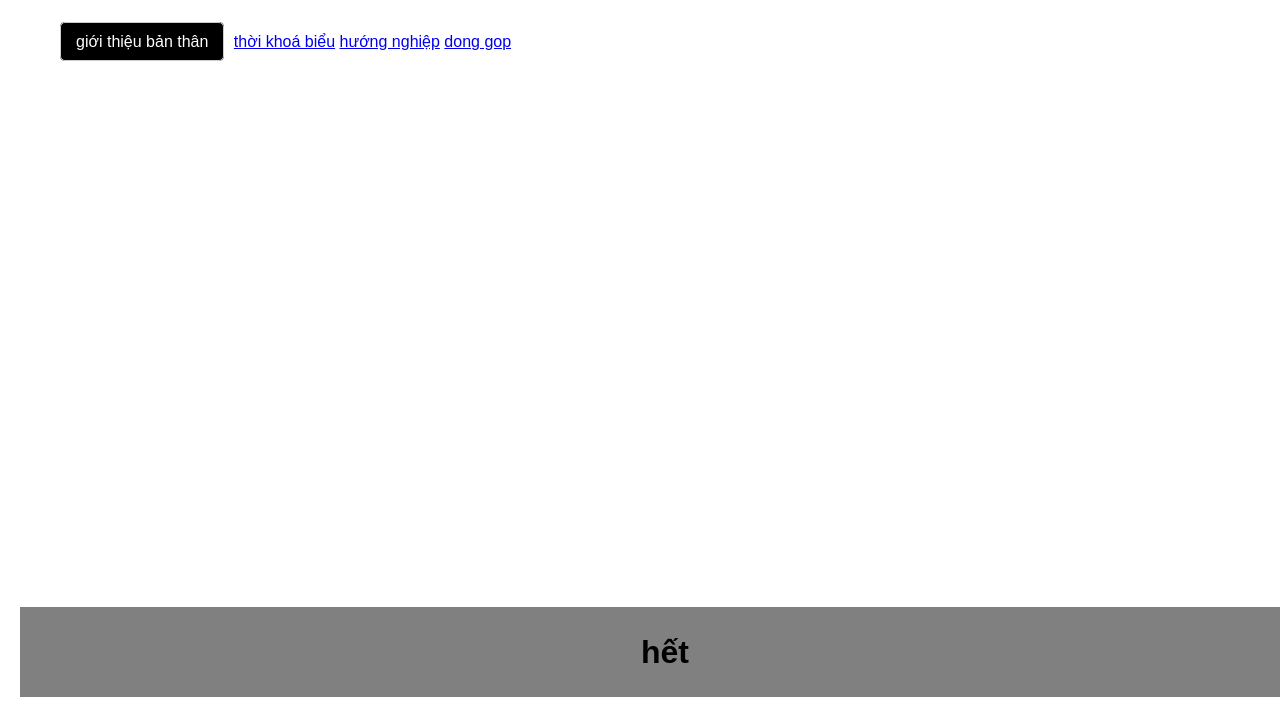
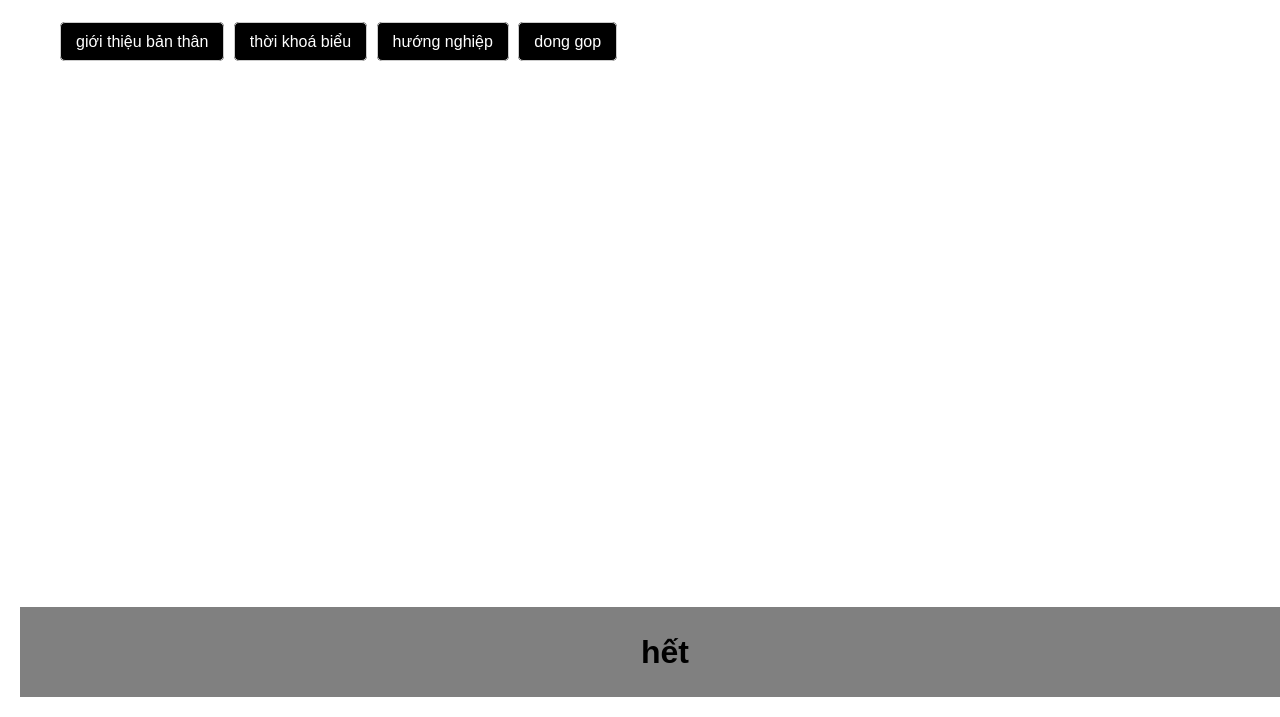
Before and after one commit to baokhuu11/sussybaka, a plain HTML site: page login.html in a window 1280 px wide. Shown: the part 103-820 px from the top of the page. Drawn offline with Linux system fonts and the light colour scheme.

Commit message:
Update login.html

```diff
--- a/login.html
+++ b/login.html
@@ -17,9 +17,9 @@
     <div class="left-column"> <span>
       <ol>
           <a href="contents/gioithieubanthan.html" target="noidung" class="chu">giới thiệu bản thân</a>
-          <a href="contents/tkb.html" target="noidung">thời khoá biểu</a>
-          <a href="contents/huongnghiep.html" target="noidung"> hướng nghiệp</a>
-          <a href="contents/bai7.html" target="noidung"> dong gop </a>
+          <a href="contents/tkb.html" target="noidung" class="chu">thời khoá biểu</a>
+          <a href="contents/huongnghiep.html" target="noidung" class="chu"> hướng nghiệp</a>
+          <a href="contents/bai7.html" target="noidung" class="chu"> dong gop </a>
       </span> </div>
   <br>
      <div class="right-column"> <iframe  name="noidung"> </iframe>     </div>
```
